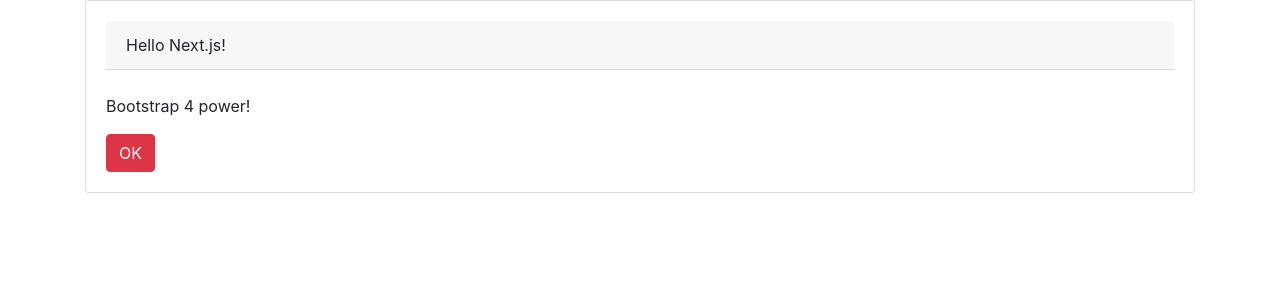
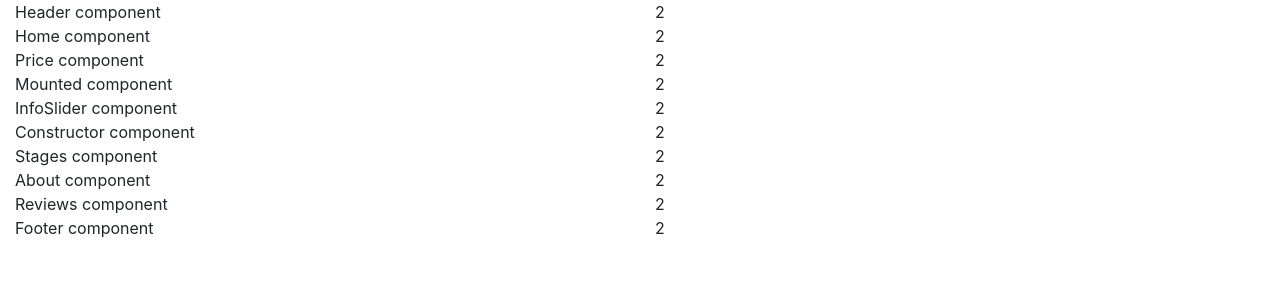
Before and after one commit to IsleBeeGun/fulogy-landing-test, a Next.js app: page / in a window 1280 px wide. Shown: the top 300 px of the page. Built offline with nearby package versions, Linux system fonts and the light colour scheme.

Commit message:
Add initial component's structure (10 comps.)

```diff
--- /dev/null
+++ b/components/About/About.jsx
@@ -0,0 +1,12 @@
+import React from "react";
+
+export default class About extends React.Component {
+  render() {
+    return (
+      <article className="row">
+        <div className="col">About component</div>
+        <div className="col">2</div>
+      </article>
+    );
+  }
+}
--- /dev/null
+++ b/components/Constructor/Constructor.jsx
@@ -0,0 +1,12 @@
+import React from "react";
+
+export default class Constructor extends React.Component {
+  render() {
+    return (
+      <section className="row">
+        <div className="col">Constructor component</div>
+        <div className="col">2</div>
+      </section>
+    );
+  }
+}
--- /dev/null
+++ b/components/Footer/Footer.jsx
@@ -0,0 +1,12 @@
+import React from "react";
+
+export default class Footer extends React.Component {
+  render() {
+    return (
+      <footer className="row">
+        <div className="col">Footer component</div>
+        <div className="col">2</div>
+      </footer>
+    );
+  }
+}
--- /dev/null
+++ b/components/Header/Header.jsx
@@ -0,0 +1,12 @@
+import React from "react";
+
+export default class Header extends React.Component {
+  render() {
+    return (
+      <header className="row">
+        <div className="col">Header component</div>
+        <div className="col">2</div>
+      </header>
+    );
+  }
+}
--- /dev/null
+++ b/components/Home/Home.jsx
@@ -0,0 +1,12 @@
+import React from "react";
+
+export default class Home extends React.Component {
+  render() {
+    return (
+      <section className="row">
+        <div className="col">Home component</div>
+        <div className="col">2</div>
+      </section>
+    );
+  }
+}
--- /dev/null
+++ b/components/InfoSlider/InfoSlider.jsx
@@ -0,0 +1,12 @@
+import React from "react";
+
+export default class InfoSlider extends React.Component {
+  render() {
+    return (
+      <section className="row">
+        <div className="col">InfoSlider component</div>
+        <div className="col">2</div>
+      </section>
+    );
+  }
+}
--- /dev/null
+++ b/components/Mounted/Mounted.jsx
@@ -0,0 +1,12 @@
+import React from "react";
+
+export default class Mounted extends React.Component {
+  render() {
+    return (
+      <article className="row">
+        <div className="col">Mounted component</div>
+        <div className="col">2</div>
+      </article>
+    );
+  }
+}
--- /dev/null
+++ b/components/Price/Price.jsx
@@ -0,0 +1,12 @@
+import React from "react";
+
+export default class Price extends React.Component {
+  render() {
+    return (
+      <section className="row">
+        <div className="col">Price component</div>
+        <div className="col">2</div>
+      </section>
+    );
+  }
+}
--- /dev/null
+++ b/components/Reviews/Reviews.jsx
@@ -0,0 +1,12 @@
+import React from "react";
+
+export default class Reviews extends React.Component {
+  render() {
+    return (
+      <section className="row">
+        <div className="col">Reviews component</div>
+        <div className="col">2</div>
+      </section>
+    );
+  }
+}
--- /dev/null
+++ b/components/Stages/Stages.jsx
@@ -0,0 +1,12 @@
+import React from "react";
+
+export default class Stages extends React.Component {
+  render() {
+    return (
+      <article className="row">
+        <div className="col">Stages component</div>
+        <div className="col">2</div>
+      </article>
+    );
+  }
+}
--- a/pages/index.js
+++ b/pages/index.js
@@ -1,17 +1,38 @@
 import "bootstrap/dist/css/bootstrap.min.css";
 import { Card, CardText, CardHeader, CardBody, Button } from "reactstrap";
+import Header from "../components/Header/Header";
+import Home from "../components/Home/Home";
+import Price from "../components/Price/Price";
+import Mounted from "../components/Mounted/Mounted";
+import InfoSlider from "../components/InfoSlider/InfoSlider";
+import Constructor from "../components/Constructor/Constructor";
+import Stages from "../components/Stages/Stages";
+import About from "../components/About/About";
+import Reviews from "../components/Reviews/Reviews";
+import Footer from "../components/Footer/Footer";
 
-const Home = () => (
-  <div className="container">
-    <Card>
+const Index = () => (
+  <div className="container-fluid">
+    <Header />
+    <main>
+      <Home />
+      <Price />
+      <Mounted />
+      <InfoSlider />
+      <Constructor />
+      <Stages />
+      <About />
+      <Reviews />
+    </main>
+    <Footer />
+    {/* <Card>
       <CardBody>
         <CardHeader>Hello Next.js!</CardHeader>
         <br />
         <CardText>Bootstrap 4 power!</CardText>
         <Button color="danger">OK</Button>
       </CardBody>
-    </Card>
-
+    </Card> */}
     <style jsx>{`
       * {
         box-sizing: border-box;
@@ -20,4 +41,4 @@
   </div>
 );
 
-export default Home;
+export default Index;
```
